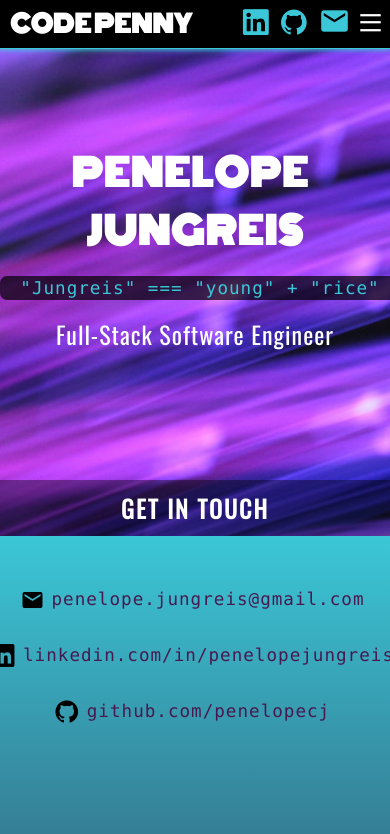
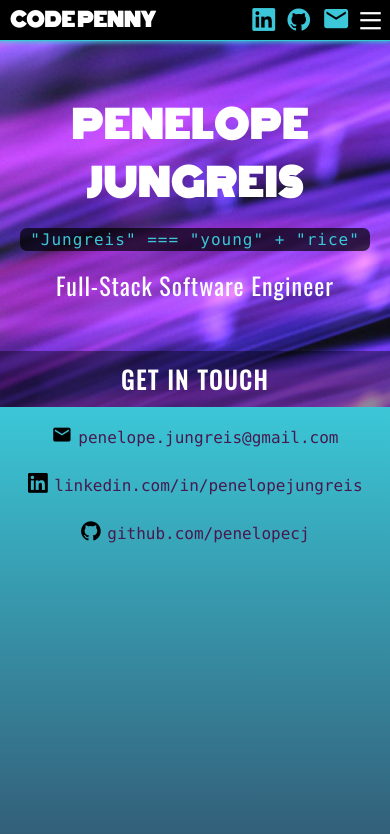
Before and after one commit to penelopecj/portfolio, a React (Create React App) app: page / in a window 390 px wide. Shown: the top 834 px of the page. Built offline with nearby package versions, Linux system fonts and the light colour scheme.

Commit message:
mobile responsive nav bar and homepage

```diff
--- a/src/styles/main.scss
+++ b/src/styles/main.scss
@@ -51,8 +51,6 @@ $theme-denim: #325671;
 }
 
 .code-block {
-  //background-color: rgba(176, 241, 255, 0.4);
-  //color: rgb(41, 41, 41);
   background-color: rgba(0, 0, 0, 0.7);
   font-size: 1.3rem;
   color: $theme-turquoise;
@@ -323,6 +321,29 @@ nav {
   }
 }
 
+@media screen and (max-width: 415px) {
+  nav {
+    .logo p {
+      font-size: 1.2rem;
+    }
+
+    .social-icons {
+      i {
+        font-size: 1.5rem;
+      }
+
+      .large-icon {
+        font-size: 1.8rem;
+      }
+
+      position: fixed;
+      top: 5px;
+      right: 7px;
+    }
+
+  }
+}
+
 // HOME
 .home {
   margin: 0 auto;
@@ -337,30 +358,9 @@ nav {
     font-size: 2rem;
   }
 
-  i {
-    font-size: 1.5rem;
-    margin-right: 7px;
-  }
-
-  a {
-    font-size: 1.1rem;
-    text-decoration: none;
-    color: $theme-purple;
-    //border-bottom: 2px solid black;
-    padding: 5px 5px 5px 0;
-    border-bottom: 2px solid transparent;
-    transition: border-bottom 1s;
-    //border-radius: 0 0 5px 0;
-  }
-
-  a:hover {
-    color: $theme-orchid;
-    border-bottom: 2px solid rgb(170, 0, 255);
-  }
-
   .hero {
     color: white;
-    padding: 8rem 0 0;
+    padding: 8rem 0 0 0;
     // background-image: url('../images/anton-maksimov.jpeg');
     // background-size: cover;
     margin: 0 auto;
@@ -395,6 +395,8 @@ nav {
       letter-spacing: 1px;
     }
 
+    // HERO MEDIA QUERIES
+
     @media screen and (max-width: 950px) {
       h1 {
         font-size: 3rem;
@@ -416,25 +418,82 @@ nav {
         width: 400px;
       }
     }
+
+    @media screen and (max-width: 472px) {
+      padding-top: 5rem;
+
+      h2 {
+        margin-top: 3rem;
+      }
+
+      .code-block {
+        font-size: 1rem;
+        width: 350px;
+      }
+
+    }
   }
+
+
 
   .contact {
     display: flex;
     flex-direction: column;
-    //justify-content: center;
     align-items: center;
     background: linear-gradient($theme-turquoise, $theme-denim);
-    //background: linear-gradient($theme-turquoise, $theme-orchid);
     height: 55vh;
     padding-top: 3rem;
-    //padding-top: 1rem;
-    //border-bottom: 2px solid black;
-
 
     div {
       letter-spacing: 1px;
       font-family: SFMono-Regular, Consolas, Liberation Mono, Menlo, monospace;
       margin-bottom: 1.5rem;
+    }
+
+    i {
+      font-size: 1.5rem;
+      margin-right: 7px;
+    }
+
+    a {
+      font-size: 1.1rem;
+      text-decoration: none;
+      color: $theme-purple;
+      //border-bottom: 2px solid black;
+      padding: 5px 0 5px 0;
+      border-bottom: 2px solid transparent;
+      transition: border-bottom 1s;
+      //border-radius: 0 0 5px 0;
+    }
+
+    a:hover {
+      color: $theme-orchid;
+      border-bottom: 2px solid rgb(170, 0, 255);
+    }
+
+    // CONTACT SECTION MEDIA QUERIES
+    @media screen and (max-width: 472px) {
+      padding-top: 1rem;
+
+      div {
+        letter-spacing: 0;
+      }
+
+      i {
+        font-size: 1.3rem;
+        margin-right: 6px;
+      }
+
+      a {
+        font-size: 1rem;
+        padding-bottom: 0;
+        border-bottom: none;
+      }
+
+      a:hover {
+        color: $theme-purple;
+        border-bottom: none;
+      }
     }
   }
 
```
